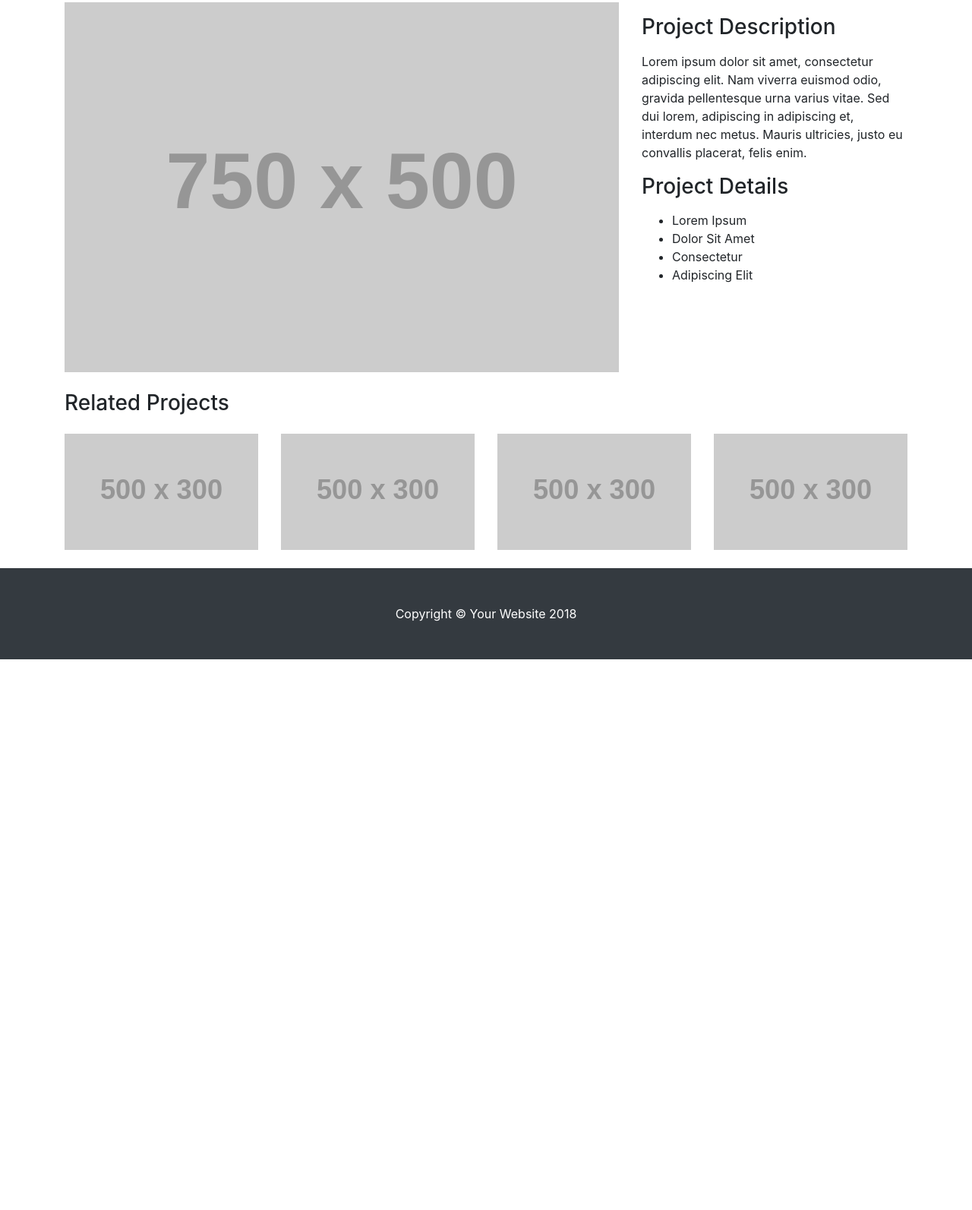
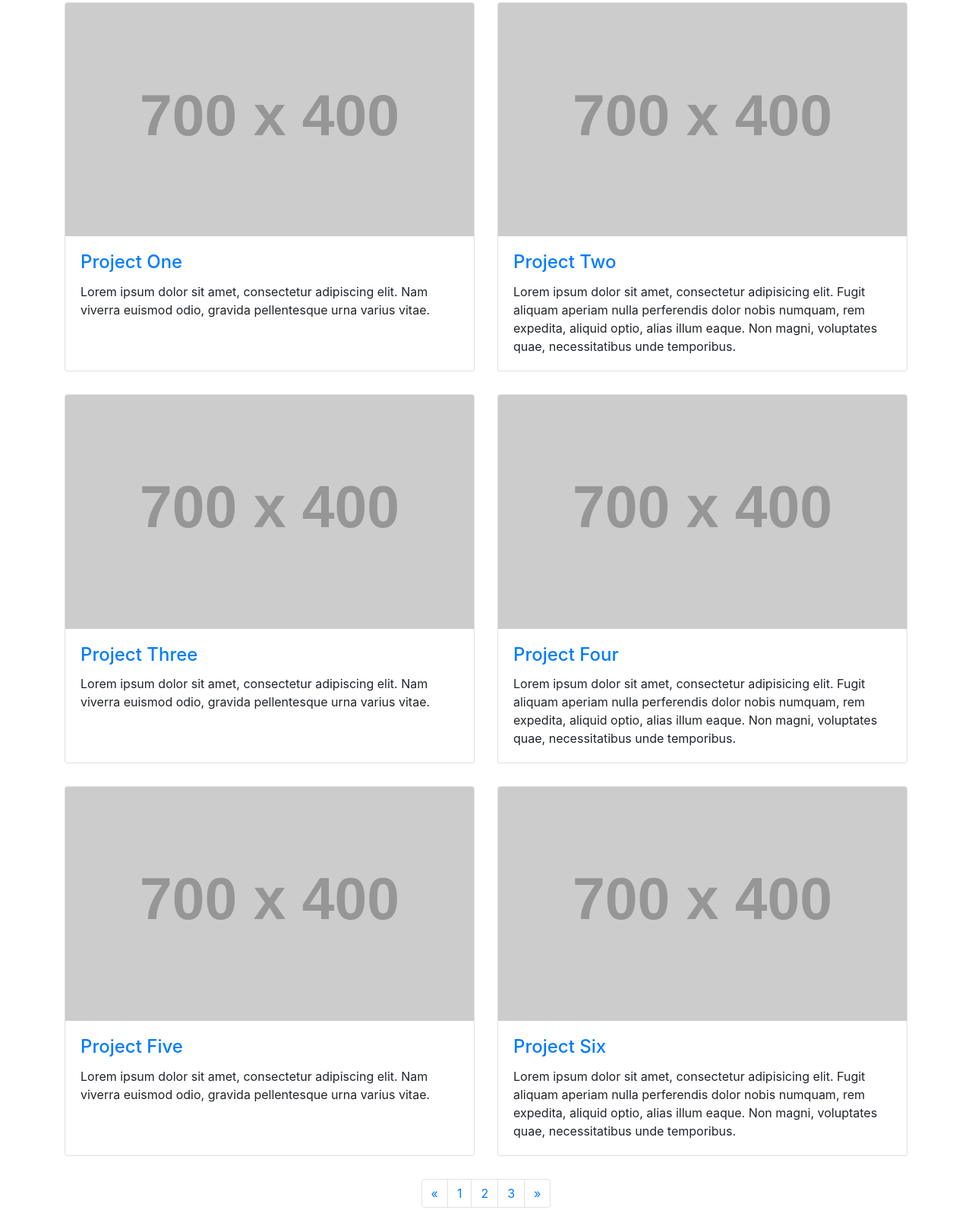
Before and after one commit to Bruder44/hillman-bootstrap, a website: page startbootstrap-portfolio-item-gh-pages/services.html in a window 1280 px wide. Shown: the part 149-1742 px from the top of the page at 76% size. Before the commit the page ends 1017 px from the top, so only its background shows below. Drawn offline with Linux system fonts and the light colour scheme; placeholder pictures from the web are drawn by us.

Commit message:
pushed2.0

```diff
--- a/startbootstrap-portfolio-item-gh-pages/services.html
+++ b/startbootstrap-portfolio-item-gh-pages/services.html
@@ -8,13 +8,13 @@
     <meta name="description" content="">
     <meta name="author" content="">
 
-    <title>Portfolio Item - Start Bootstrap Template</title>
+    <title>2 Col Portfolio - Start Bootstrap Template</title>
 
     <!-- Bootstrap core CSS -->
     <link href="vendor/bootstrap/css/2bootstrap.min.css" rel="stylesheet">
 
     <!-- Custom styles for this template -->
-    <link href="css/portfolio-item.css" rel="stylesheet">
+    <link href="css/2-col-portfolio.css" rel="stylesheet">
 
   </head>
 
@@ -30,7 +30,7 @@
         <div class="collapse navbar-collapse" id="navbarResponsive">
           <ul class="navbar-nav ml-auto">
             <li class="nav-item active">
-              <a class="nav-link" href="#">Home
+              <a class="nav-link" href="index.html">Home
                 <span class="sr-only">(current)</span>
               </a>
             </li>
@@ -38,7 +38,7 @@
               <a class="nav-link" href="#">About</a>
             </li>
             <li class="nav-item">
-              <a class="nav-link" href="services.html">Services</a>
+              <a class="nav-link" href="#">Services</a>
             </li>
             <li class="nav-item">
               <a class="nav-link" href="#">Contact</a>
@@ -51,64 +51,105 @@
     <!-- Page Content -->
     <div class="container">
 
-      <!-- Portfolio Item Heading -->
+      <!-- Page Heading -->
       <h1 class="my-4">Page Heading
         <small>Secondary Text</small>
       </h1>
 
-      <!-- Portfolio Item Row -->
       <div class="row">
-
-        <div class="col-md-8">
-          <img class="img-fluid" src="http://placehold.it/750x500" alt="">
+        <div class="col-lg-6 portfolio-item">
+          <div class="card h-100">
+            <a href="#"><img class="card-img-top" src="http://placehold.it/700x400" alt=""></a>
+            <div class="card-body">
+              <h4 class="card-title">
+                <a href="#">Project One</a>
+              </h4>
+              <p class="card-text">Lorem ipsum dolor sit amet, consectetur adipiscing elit. Nam viverra euismod odio, gravida pellentesque urna varius vitae.</p>
+            </div>
+          </div>
         </div>
-
-        <div class="col-md-4">
-          <h3 class="my-3">Project Description</h3>
-          <p>Lorem ipsum dolor sit amet, consectetur adipiscing elit. Nam viverra euismod odio, gravida pellentesque urna varius vitae. Sed dui lorem, adipiscing in adipiscing et, interdum nec metus. Mauris ultricies, justo eu convallis placerat, felis enim.</p>
-          <h3 class="my-3">Project Details</h3>
-          <ul>
-            <li>Lorem Ipsum</li>
-            <li>Dolor Sit Amet</li>
-            <li>Consectetur</li>
-            <li>Adipiscing Elit</li>
-          </ul>
+        <div class="col-lg-6 portfolio-item">
+          <div class="card h-100">
+            <a href="#"><img class="card-img-top" src="http://placehold.it/700x400" alt=""></a>
+            <div class="card-body">
+              <h4 class="card-title">
+                <a href="#">Project Two</a>
+              </h4>
+              <p class="card-text">Lorem ipsum dolor sit amet, consectetur adipisicing elit. Fugit aliquam aperiam nulla perferendis dolor nobis numquam, rem expedita, aliquid optio, alias illum eaque. Non magni, voluptates quae, necessitatibus unde temporibus.</p>
+            </div>
+          </div>
         </div>
-
+        <div class="col-lg-6 portfolio-item">
+          <div class="card h-100">
+            <a href="#"><img class="card-img-top" src="http://placehold.it/700x400" alt=""></a>
+            <div class="card-body">
+              <h4 class="card-title">
+                <a href="#">Project Three</a>
+              </h4>
+              <p class="card-text">Lorem ipsum dolor sit amet, consectetur adipiscing elit. Nam viverra euismod odio, gravida pellentesque urna varius vitae.</p>
+            </div>
+          </div>
+        </div>
+        <div class="col-lg-6 portfolio-item">
+          <div class="card h-100">
+            <a href="#"><img class="card-img-top" src="http://placehold.it/700x400" alt=""></a>
+            <div class="card-body">
+              <h4 class="card-title">
+                <a href="#">Project Four</a>
+              </h4>
+              <p class="card-text">Lorem ipsum dolor sit amet, consectetur adipisicing elit. Fugit aliquam aperiam nulla perferendis dolor nobis numquam, rem expedita, aliquid optio, alias illum eaque. Non magni, voluptates quae, necessitatibus unde temporibus.</p>
+            </div>
+          </div>
+        </div>
+        <div class="col-lg-6 portfolio-item">
+          <div class="card h-100">
+            <a href="#"><img class="card-img-top" src="http://placehold.it/700x400" alt=""></a>
+            <div class="card-body">
+              <h4 class="card-title">
+                <a href="#">Project Five</a>
+              </h4>
+              <p class="card-text">Lorem ipsum dolor sit amet, consectetur adipiscing elit. Nam viverra euismod odio, gravida pellentesque urna varius vitae.</p>
+            </div>
+          </div>
+        </div>
+        <div class="col-lg-6 portfolio-item">
+          <div class="card h-100">
+            <a href="#"><img class="card-img-top" src="http://placehold.it/700x400" alt=""></a>
+            <div class="card-body">
+              <h4 class="card-title">
+                <a href="#">Project Six</a>
+              </h4>
+              <p class="card-text">Lorem ipsum dolor sit amet, consectetur adipisicing elit. Fugit aliquam aperiam nulla perferendis dolor nobis numquam, rem expedita, aliquid optio, alias illum eaque. Non magni, voluptates quae, necessitatibus unde temporibus.</p>
+            </div>
+          </div>
+        </div>
       </div>
       <!-- /.row -->
 
-      <!-- Related Projects Row -->
-      <h3 class="my-4">Related Projects</h3>
-
-      <div class="row">
-
-        <div class="col-md-3 col-sm-6 mb-4">
-          <a href="#">
-            <img class="img-fluid" src="http://placehold.it/500x300" alt="">
+      <!-- Pagination -->
+      <ul class="pagination justify-content-center">
+        <li class="page-item">
+          <a class="page-link" href="#" aria-label="Previous">
+            <span aria-hidden="true">&laquo;</span>
+            <span class="sr-only">Previous</span>
           </a>
-        </div>
-
-        <div class="col-md-3 col-sm-6 mb-4">
-          <a href="#">
-            <img class="img-fluid" src="http://placehold.it/500x300" alt="">
+        </li>
+        <li class="page-item">
+          <a class="page-link" href="#">1</a>
+        </li>
+        <li class="page-item">
+          <a class="page-link" href="#">2</a>
+        </li>
+        <li class="page-item">
+          <a class="page-link" href="#">3</a>
+        </li>
+        <li class="page-item">
+          <a class="page-link" href="#" aria-label="Next">
+            <span aria-hidden="true">&raquo;</span>
+            <span class="sr-only">Next</span>
           </a>
-        </div>
-
-        <div class="col-md-3 col-sm-6 mb-4">
-          <a href="#">
-            <img class="img-fluid" src="http://placehold.it/500x300" alt="">
-          </a>
-        </div>
-
-        <div class="col-md-3 col-sm-6 mb-4">
-          <a href="#">
-            <img class="img-fluid" src="http://placehold.it/500x300" alt="">
-          </a>
-        </div>
-
-      </div>
-      <!-- /.row -->
+        </li>
+      </ul>
 
     </div>
     <!-- /.container -->
```
